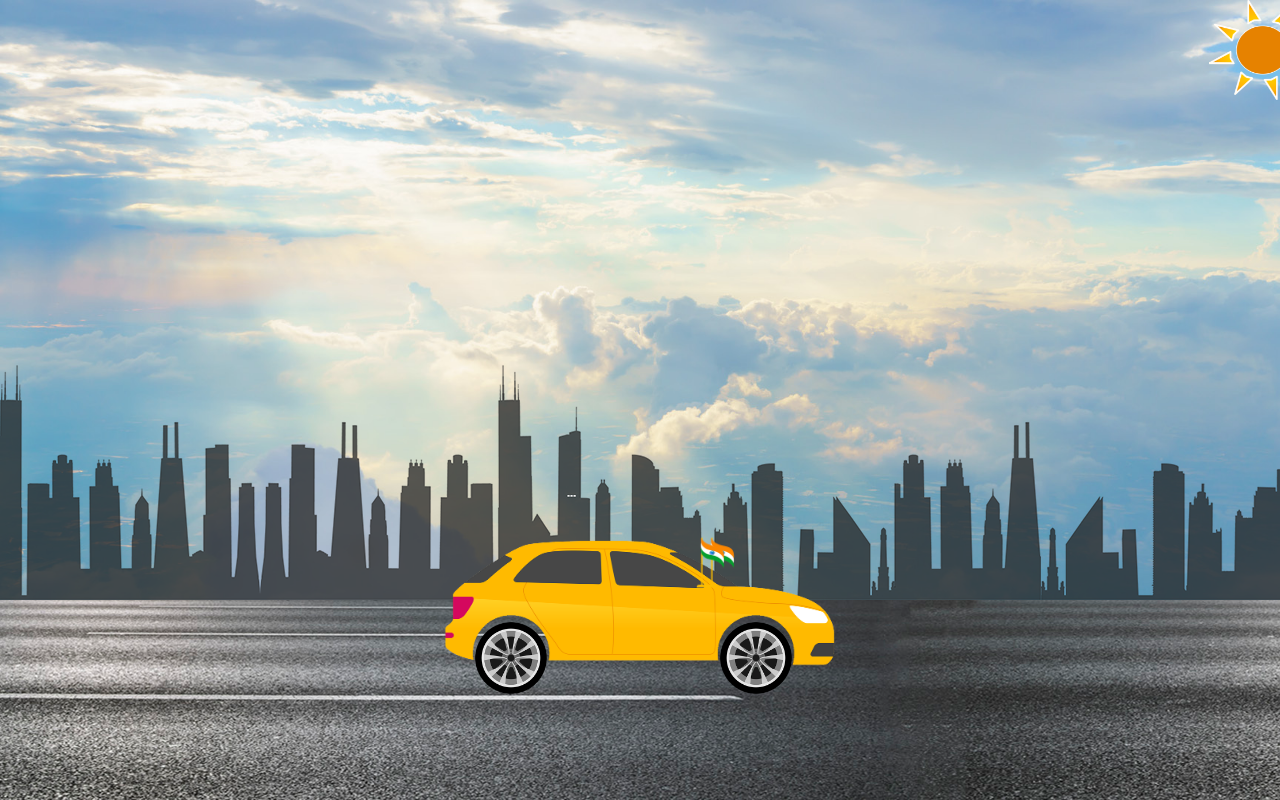
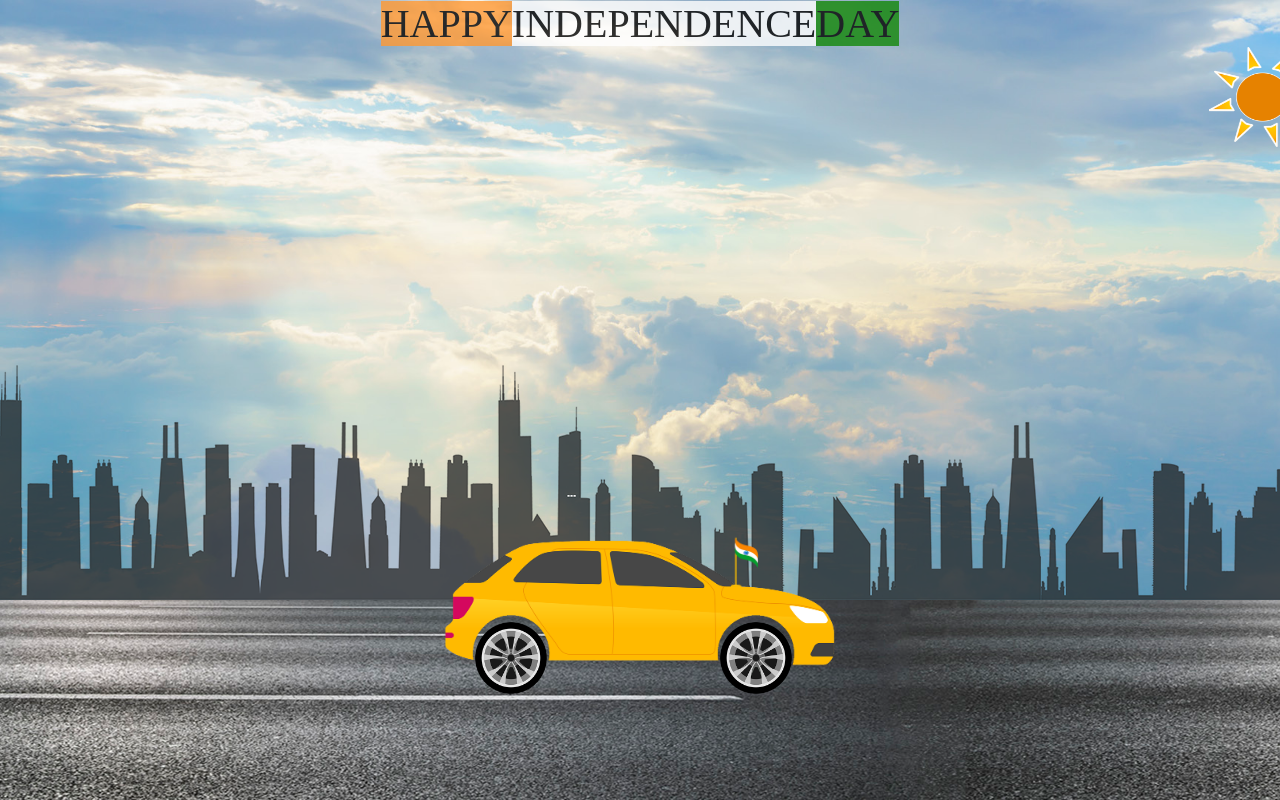
Before and after one commit to Shakifk1/css_5animation, a plain HTML site: page page3.html in a window 1280 px wide. Drawn offline with Linux system fonts and the light colour scheme.

Commit message:
second commit

```diff
--- a/page3.html
+++ b/page3.html
@@ -10,7 +10,10 @@
 </head>
 
 <body>
+
+
     <div class="sky">
+        <div class="azadi"><span class="happy">HAPPY</span><span class="inde">INDEPENDENCE</span><span class="day">DAY</span></div>
         <div class="highway"></div>
         <div class="city"></div>
         <div class="car"><img src="./car.png" alt=""></div>
@@ -20,7 +23,7 @@
         </div>
         <div class="flag">
             <img src="./flag.png" alt="" class="flag1">
-            <img src="./flag.png" alt="" class="flag2">
+            <!-- <img src="./flag.png" alt="" class="flag2"> -->
         </div>
         <div class="sun"><img height="100px" src="./sun.png" alt=""></div>
 
--- a/style.css
+++ b/style.css
@@ -166,6 +166,20 @@ body{
 /* Animation for page 2 END */
 /* ************************************************************************************************ */
 /* Animation for page 3 START */
+.azadi {
+    text-align: center;
+    font-size: 40px;
+    opacity: 0.8;
+}
+.happy {
+    background-color: #FF9933;
+}
+.inde {
+    background-color: #FFFFFF;
+}
+.day {
+    background-color: #138808;
+}
 
 .sky {
     height: 100vh;
@@ -249,8 +263,8 @@ body{
     100%{transform: rotate(360deg);}
  }
  .flag {
-    left: 65%;
-    bottom: 271px;
+    left: 55%;
+    bottom: 195px;
     position: absolute;
     z-index:3;
  }
@@ -258,14 +272,6 @@ body{
     width: 72px;
     height: 72px;
     animation: flag 1s linear infinite;
- }
- .flag1 {
-    right: 80px;
-    position: absolute;
- }
- .flag2 {
-    right: 90px;
-    position: absolute;
  }
  @keyframes flag {
     100%{transform: translateY(-1px);}
```
